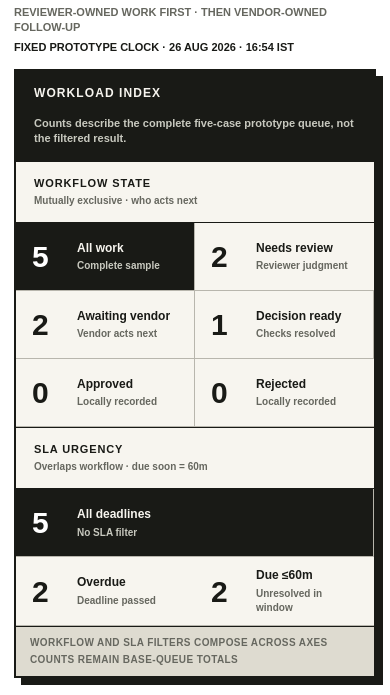
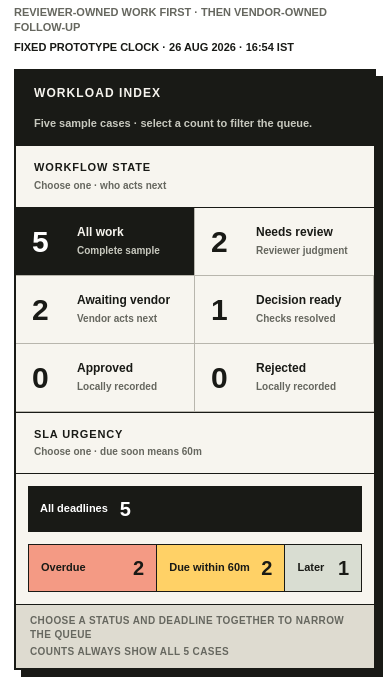
Before and after one commit to Shawn2110/invoice-processing-from-pdf-to-decision, a plain HTML site: page outputs/docket-slice.html in a window 390 px wide. Shown: the part 138-833 px from the top of the page. Drawn offline with Linux system fonts and the light colour scheme.

Commit message:
Improve queue analytics and responsive decision layouts

```diff
--- a/outputs/docket-slice.html
+++ b/outputs/docket-slice.html
@@ -219,7 +219,85 @@
 
     .workflow-filters { grid-template-columns: repeat(6, minmax(0, 1fr)); }
 
-    .deadline-filters { grid-template-columns: repeat(3, minmax(0, 1fr)); }
+    .sla-filter-set {
+      display: grid;
+      grid-template-columns: 116px minmax(0, 1fr);
+      align-items: stretch;
+      min-width: 0;
+      padding: 10px 14px;
+      gap: 12px;
+    }
+
+    .sla-all {
+      display: flex;
+      align-items: center;
+      justify-content: space-between;
+      gap: 10px;
+      min-width: 0;
+      min-height: 48px;
+      padding: 8px 11px;
+      color: var(--ink);
+      background: var(--canvas);
+      border: 1px solid var(--ink);
+      cursor: pointer;
+      font-size: 11px;
+      font-weight: 900;
+      text-align: left;
+    }
+
+    .sla-all strong { font-size: 20px; }
+
+    .sla-all:hover,
+    .sla-all[aria-pressed="true"] {
+      color: var(--canvas);
+      background: var(--ink);
+    }
+
+    .sla-track {
+      display: flex;
+      min-width: 0;
+      min-height: 48px;
+      border: 1px solid var(--ink);
+    }
+
+    .sla-segment {
+      display: flex;
+      flex: var(--share) 1 0;
+      align-items: center;
+      justify-content: space-between;
+      gap: 8px;
+      min-width: 96px;
+      padding: 8px 12px;
+      color: var(--ink);
+      border: 0;
+      border-right: 1px solid var(--ink);
+      cursor: pointer;
+      font-size: 11px;
+      font-weight: 900;
+      text-align: left;
+      transition: filter 150ms ease, box-shadow 150ms ease;
+    }
+
+    .sla-segment:last-child { border-right: 0; }
+
+    .sla-segment strong {
+      flex: 0 0 auto;
+      font-size: 20px;
+      line-height: 1;
+    }
+
+    .sla-segment[data-filter="overdue"] { background: #f49a84; }
+
+    .sla-segment[data-filter="dueSoon"] { background: var(--due); }
+
+    .sla-segment[data-filter="later"] { background: #d9ddd2; }
+
+    .sla-segment:hover { filter: brightness(.93); }
+
+    .sla-segment[aria-pressed="true"] {
+      box-shadow: inset 0 0 0 4px var(--ink);
+      filter: saturate(1.15);
+    }
 
     .filter-button {
       display: grid;
@@ -248,10 +326,6 @@
     }
 
     .filter-button[aria-pressed="true"] .filter-count { color: var(--canvas); }
-
-    .filter-button[data-filter="dueSoon"][aria-pressed="true"] .filter-count { color: var(--due); }
-
-    .filter-button[data-filter="overdue"][aria-pressed="true"] .filter-count { color: var(--overdue); }
 
     .filter-count {
       min-width: 34px;
@@ -734,6 +808,22 @@
       .workflow-filters .filter-button:nth-child(-n + 3) { border-bottom: 1px solid var(--rule); }
     }
 
+    @media (max-width: 840px) and (min-width: 721px) {
+      .entity-compare { grid-template-columns: 1fr; }
+
+      .entity,
+      .entity:last-child { padding: 10px 0; }
+
+      .compare-mark {
+        min-height: 32px;
+        border: 0;
+        border-top: 1px solid var(--rule);
+        border-bottom: 1px solid var(--rule);
+      }
+
+      .entity-value { font-size: 24px; }
+    }
+
     @media (max-width: 720px) {
       .shell {
         width: min(100% - 28px, 580px);
@@ -766,15 +856,25 @@
         border-bottom: 1px solid var(--ink);
       }
 
-      .workflow-filters,
-      .deadline-filters { grid-template-columns: repeat(2, minmax(0, 1fr)); }
+      .workflow-filters { grid-template-columns: repeat(2, minmax(0, 1fr)); }
 
       .filter-button { border-bottom: 1px solid var(--rule); }
 
-      .workflow-filters .filter-button:nth-child(2),
-      .deadline-filters .filter-button:nth-child(2) { border-right: 0; }
+      .workflow-filters .filter-button:nth-child(2) { border-right: 0; }
 
-      .deadline-filters .filter-button:first-child { grid-column: 1 / -1; }
+      .sla-filter-set {
+        grid-template-columns: 1fr;
+        padding: 12px;
+      }
+
+      .sla-all {
+        justify-content: flex-start;
+        min-height: 40px;
+      }
+
+      .sla-all strong { margin-left: 2px; }
+
+      .sla-segment { min-width: 0; }
 
       .index-note { display: block; }
 
@@ -863,14 +963,20 @@
     }
 
     @media (max-width: 350px) {
-      .workflow-filters,
-      .deadline-filters { grid-template-columns: 1fr; }
-
-      .deadline-filters .filter-button:first-child { grid-column: auto; }
+      .workflow-filters { grid-template-columns: 1fr; }
 
       .filter-button,
-      .workflow-filters .filter-button:nth-child(2),
-      .deadline-filters .filter-button:nth-child(2) { border-right: 0; }
+      .workflow-filters .filter-button:nth-child(2) { border-right: 0; }
+
+      .sla-track { display: grid; }
+
+      .sla-segment {
+        min-height: 42px;
+        border-right: 0;
+        border-bottom: 1px solid var(--ink);
+      }
+
+      .sla-segment:last-child { border-bottom: 0; }
 
       .filter-copy strong {
         text-overflow: clip;
@@ -907,13 +1013,13 @@
       <section class="workload-index" aria-labelledby="workload-title">
         <div class="index-head">
           <h2 class="index-title" id="workload-title">Workload index</h2>
-          <p class="index-scope">Counts describe the complete five-case prototype queue, not the filtered result.</p>
+          <p class="index-scope">Five sample cases · select a count to filter the queue.</p>
         </div>
 
         <div class="filter-axis">
           <div class="axis-label" id="workflow-definition">
             <strong>Workflow state</strong>
-            <span>Mutually exclusive · who acts next</span>
+            <span>Choose one · who acts next</span>
           </div>
           <div class="filter-set workflow-filters" role="group" aria-label="Filter by workflow state" aria-describedby="workflow-definition">
             <button class="filter-button" type="button" data-axis="state" data-filter="all" aria-pressed="true">
@@ -946,27 +1052,33 @@
         <div class="filter-axis">
           <div class="axis-label" id="deadline-definition">
             <strong>SLA urgency</strong>
-            <span>Overlaps workflow · due soon = 60m</span>
+            <span>Choose one · due soon means 60m</span>
           </div>
-          <div class="filter-set deadline-filters" role="group" aria-label="Filter by SLA urgency" aria-describedby="deadline-definition">
-            <button class="filter-button" type="button" data-axis="urgency" data-filter="all" aria-pressed="true">
-              <span class="filter-count" id="count-deadline-all">5</span>
-              <span class="filter-copy"><strong>All deadlines</strong><span>No SLA filter</span></span>
+          <div class="sla-filter-set" role="group" aria-label="Filter by SLA urgency" aria-describedby="deadline-definition">
+            <button class="sla-all" type="button" data-axis="urgency" data-filter="all" aria-pressed="true">
+              <span>All deadlines</span>
+              <strong id="count-deadline-all">5</strong>
             </button>
-            <button class="filter-button" type="button" data-axis="urgency" data-filter="overdue" aria-pressed="false">
-              <span class="filter-count" id="count-overdue">2</span>
-              <span class="filter-copy"><strong>Overdue</strong><span>Deadline passed</span></span>
-            </button>
-            <button class="filter-button" type="button" data-axis="urgency" data-filter="dueSoon" aria-pressed="false">
-              <span class="filter-count" id="count-due-soon">2</span>
-              <span class="filter-copy"><strong>Due ≤60m</strong><span>Unresolved in window</span></span>
-            </button>
+            <div class="sla-track" aria-label="Current SLA distribution">
+              <button class="sla-segment" type="button" data-axis="urgency" data-filter="overdue" aria-pressed="false">
+                <span>Overdue</span>
+                <strong id="count-overdue">2</strong>
+              </button>
+              <button class="sla-segment" type="button" data-axis="urgency" data-filter="dueSoon" aria-pressed="false">
+                <span>Due within 60m</span>
+                <strong id="count-due-soon">2</strong>
+              </button>
+              <button class="sla-segment" type="button" data-axis="urgency" data-filter="later" aria-pressed="false">
+                <span>Later</span>
+                <strong id="count-later">1</strong>
+              </button>
+            </div>
           </div>
         </div>
 
         <p class="index-note">
-          <span>Workflow and SLA filters compose across axes</span>
-          <span>Counts remain base-queue totals</span>
+          <span>Choose a status and deadline together to narrow the queue</span>
+          <span>Counts always show all 5 cases</span>
         </p>
       </section>
 
@@ -1191,14 +1303,15 @@
     const urgencyLabels = {
       all: "all deadlines",
       overdue: "overdue",
-      dueSoon: "due within 60 minutes"
+      dueSoon: "due within 60 minutes",
+      later: "due later"
     };
 
     const caseList = document.querySelector("#case-list");
     const resultSummary = document.querySelector("#result-summary");
     const resultContext = document.querySelector("#result-context");
     const clearFilters = document.querySelector("#clear-filters");
-    const filterButtons = [...document.querySelectorAll(".filter-button")];
+    const filterButtons = [...document.querySelectorAll("[data-axis][data-filter]")];
     const filterStorageKey = "docket.queueFilters.v1";
     let stateFilter = "all";
     let urgencyFilter = "all";
@@ -1322,7 +1435,7 @@
       try {
         const saved = JSON.parse(sessionStorage.getItem(filterStorageKey));
         const validStates = ["all", "review", "awaiting", "ready", "approved", "rejected"];
-        const validUrgencies = ["all", "overdue", "dueSoon"];
+        const validUrgencies = ["all", "overdue", "dueSoon", "later"];
         if (saved && validStates.includes(saved.stateFilter)) stateFilter = saved.stateFilter;
         if (saved && validUrgencies.includes(saved.urgencyFilter)) urgencyFilter = saved.urgencyFilter;
       } catch {
@@ -1391,8 +1504,12 @@
     document.querySelector("#count-ready").textContent = countWhere("state", "ready");
     document.querySelector("#count-approved").textContent = countWhere("state", "approved");
     document.querySelector("#count-rejected").textContent = countWhere("state", "rejected");
-    document.querySelector("#count-overdue").textContent = countWhere("urgency", "overdue");
-    document.querySelector("#count-due-soon").textContent = countWhere("urgency", "dueSoon");
+    ["overdue", "dueSoon", "later"].forEach((urgency) => {
+      const count = countWhere("urgency", urgency);
+      const segment = document.querySelector(`[data-axis="urgency"][data-filter="${urgency}"]`);
+      document.querySelector(`#count-${urgency === "dueSoon" ? "due-soon" : urgency}`).textContent = count;
+      segment.style.setProperty("--share", count || .35);
+    });
     restoreFilters();
     renderCases();
     window.addEventListener("pageshow", (event) => {
```
Also changed, not shown: outputs/evidence-transcript-slice.html (+92 -15 lines).
